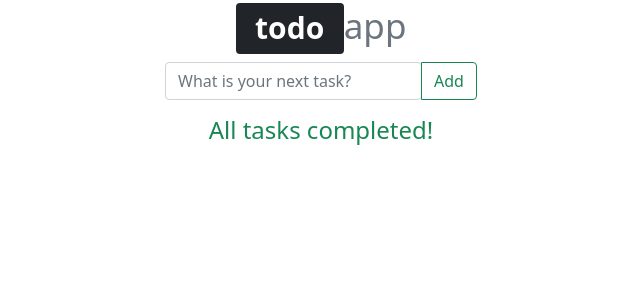
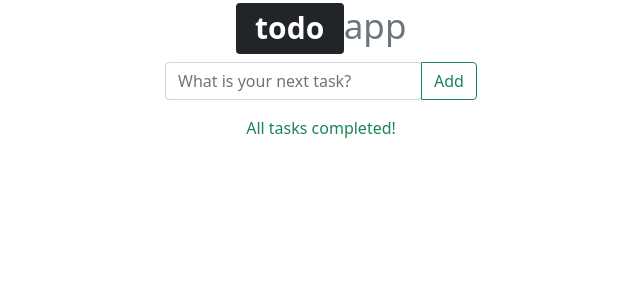
Before and after one commit to RNedder/todo-app, a React (Create React App) app: page / in a window 1280 px wide. Shown: the top 300 px of the page, without its empty margins (319-959 px from the left). Built offline with nearby package versions, Linux system fonts and the light colour scheme.

Commit message:
cleaned up code and removed obsolete lines

```diff
--- a/src/App.js
+++ b/src/App.js
@@ -33,7 +33,7 @@ function App() {
       <div className='header-container'>
         <Header />
         <AddTask dispatch={dispatch} />
-        {tasks.length === 0 ? <h4 className='text-success'>All tasks completed!</h4> : <ClearTasks dispatch={dispatch} />}
+        {tasks.length === 0 ? <p className='text-success'>All tasks completed!</p> : <ClearTasks dispatch={dispatch} />}
       </div>
 
       {/* Task List */}
--- a/src/components/TaskDisplay.js
+++ b/src/components/TaskDisplay.js
@@ -39,7 +39,7 @@ const TaskDisplay = ({ task, dispatch }) => {
                 <label className='task-label form-check-label' for={task.id}Checkbox >{task.name}</label>
                 </Col>
 
-                <Col xs='2' sm='1' className='btn-group align-items-center' role='group'>
+                <Col xs='2' className='btn-group align-items-center' role='group'>
                     {/* Button for removal of tasks */}
                     {/* onClick dispatches object to the listReducer on App.js, passing in the task to be removed */}
                     <Button onClick={() => dispatch({ type: 'REMOVE_TASK', payload: task.id })}
--- a/src/utils/validateTaskForm.js
+++ b/src/utils/validateTaskForm.js
@@ -7,7 +7,6 @@ export const validateTaskForm = (values) => {
     } else if (values.newTask.length > 150) {
         errors.newTask = 'Must be 150 characters or less';
     }
-    // TODO - check if task already exists
 
     return errors;
 };
```
Also changed, not shown: src/components/AddTask.js (+0 -9 lines), src/data/tasksSlice.js (+1 -8 lines).
